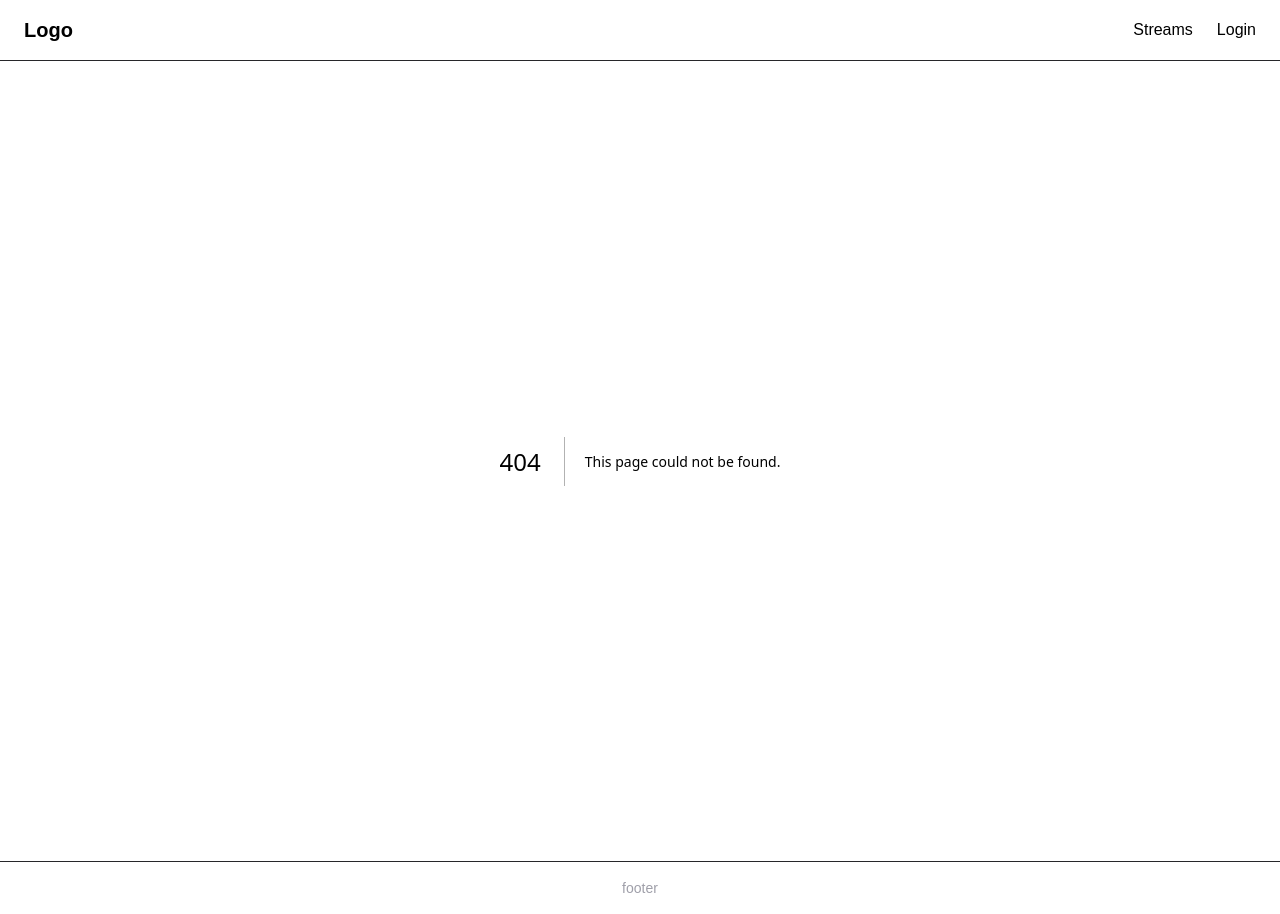
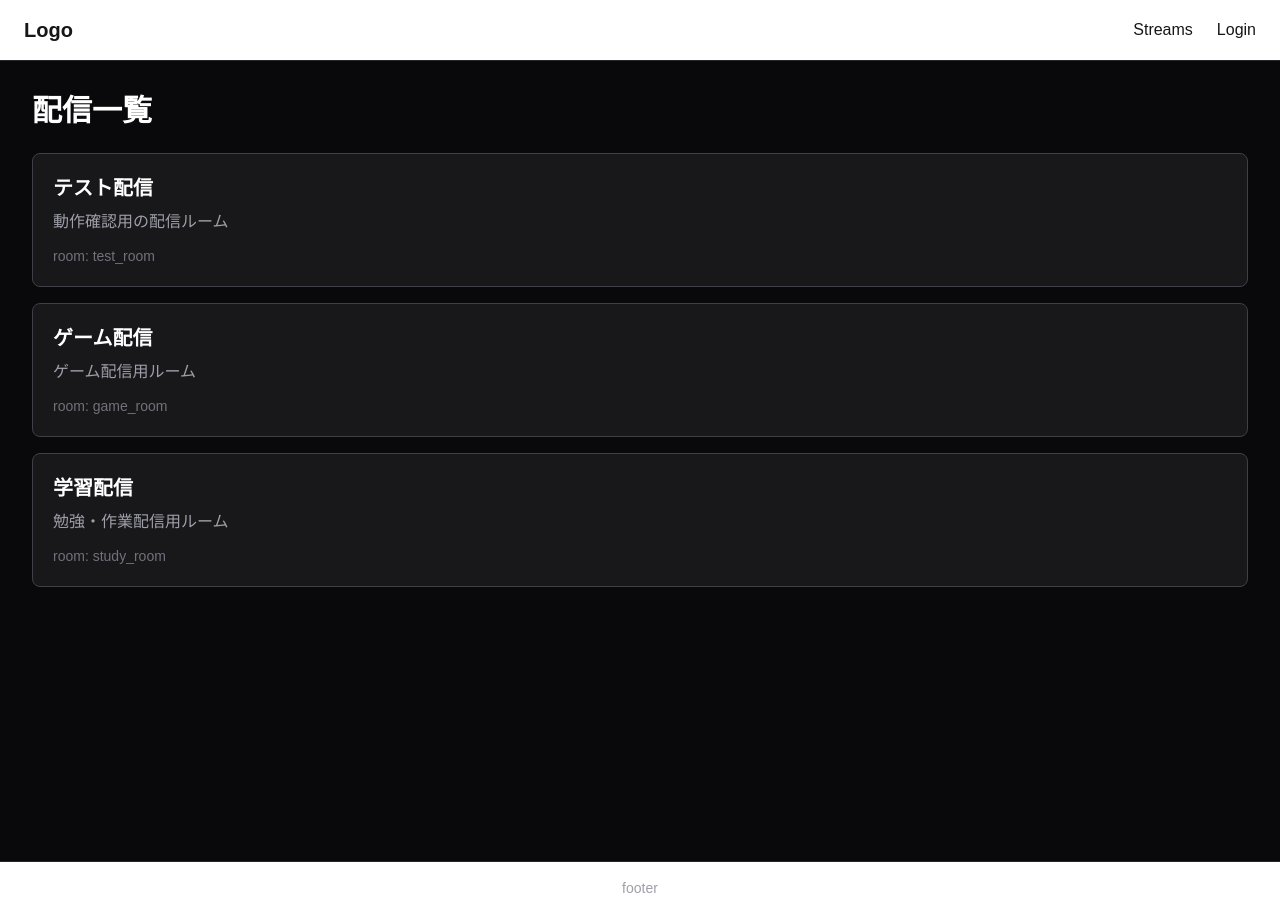
Before and after one commit to matsugeEX/stream_frontend, a Next.js app: page /streams in a window 1280 px wide. Before the commit this address had no page. Built offline with nearby package versions, Linux system fonts and the light colour scheme.

Commit message:
Update viewer count handling

```diff
--- a/app/page.tsx
+++ b/app/page.tsx
@@ -11,9 +11,10 @@ export default function Home() {
   const [input, setInput] = useState("");
   const [messages, setMessages] = useState<string[]>([]);
   const [isConnected, setIsConnected] = useState(false);
+  const [viewerCount, setViewerCount] = useState(0);
 
   useEffect(() => {
-    const socket = new WebSocket("ws://localhost:8000/ws/chat/");
+    const socket = new WebSocket("ws://localhost:8000/ws/chat/room1/");
     socketRef.current = socket;
 
     socket.onopen = () => {
@@ -22,8 +23,21 @@ export default function Home() {
     };
 
     socket.onmessage = (event) => {
-      const data: ChatMessage = JSON.parse(event.data);
-      setMessages((prev) => [...prev, data.message]);
+      console.log("received", event.data);
+
+      const data = JSON.parse(event.data);
+
+      if ("message" in data) {
+        setMessages((prev) => [...prev, data.message]);
+      }
+
+      if ("viewer_count" in data) {
+        setViewerCount(data.viewer_count);
+      }
+
+      if ("count" in data) {
+        setViewerCount(data.count);
+      }
     };
 
     socket.onerror = (event) => {
@@ -65,6 +79,10 @@ export default function Home() {
           status: {isConnected ? "connected" : "disconnected"}
         </p>
 
+        <p className="mb-4">
+          viewers: {viewerCount}
+        </p>
+
         <div className="flex gap-2 mb-6">
           <input
             value={input}
--- /dev/null
+++ b/app/streams/[roomName]/StreamRoomClient.tsx
@@ -0,0 +1,98 @@
+"use client";
+
+import { useEffect, useRef, useState } from "react";
+
+type Props = {
+  roomName: string;
+};
+
+type ChatMessage = {
+  message: string;
+};
+
+export default function StreamRoomClient({ roomName }: Props) {
+  const [message, setMessage] = useState("");
+  const [messages, setMessages] = useState<ChatMessage[]>([]);
+  const socketRef = useRef<WebSocket | null>(null);
+  const [viewerCount, setViewerCount] = useState(0);
+
+  useEffect(() => {
+    const socket = new WebSocket(
+      `ws://localhost:8000/ws/chat/${roomName}/`
+    );
+
+    socketRef.current = socket;
+
+    socket.onmessage = (event) => {
+    const data = JSON.parse(event.data);
+
+    if (data.type === "chat") {
+    setMessages((prev) => [
+        ...prev,
+        {
+        message: data.message,
+        },
+    ]);
+    }
+
+    if (data.type === "viewer_count") {
+    setViewerCount(data.count);
+    }
+    };
+
+    return () => {
+      socket.close();
+    };
+  }, [roomName]);
+
+  const sendMessage = () => {
+    if (!message.trim()) return;
+    if (!socketRef.current) return;
+
+    socketRef.current.send(
+      JSON.stringify({
+        message,
+      })
+    );
+
+    setMessage("");
+  };
+
+  return (
+    <main className="min-h-screen bg-zinc-950 text-white p-8">
+      <h1 className="text-3xl font-bold mb-6">
+        Room: {roomName}
+      </h1>
+      <p className="text-zinc-400">
+        視聴者数: {viewerCount}
+      </p>
+
+      <div className="mb-4 space-y-2">
+        {messages.map((item, index) => (
+          <div
+            key={index}
+            className="rounded bg-zinc-800 p-3"
+          >
+            {item.message}
+          </div>
+        ))}
+      </div>
+
+      <div className="flex gap-2">
+        <input
+          value={message}
+          onChange={(e) => setMessage(e.target.value)}
+          className="flex-1 rounded bg-white px-3 py-2 text-black"
+          placeholder="メッセージを入力"
+        />
+
+        <button
+          onClick={sendMessage}
+          className="rounded bg-blue-600 px-4 py-2"
+        >
+          送信
+        </button>
+      </div>
+    </main>
+  );
+}
--- /dev/null
+++ b/app/streams/[roomName]/page.tsx
@@ -0,0 +1,13 @@
+import StreamRoomClient from "./StreamRoomClient";
+
+type Props = {
+  params: Promise<{
+    roomName: string;
+  }>;
+};
+
+export default async function StreamRoomPage({ params }: Props) {
+  const { roomName } = await params;
+
+  return <StreamRoomClient roomName={roomName} />;
+}
--- /dev/null
+++ b/app/streams/page.tsx
@@ -0,0 +1,43 @@
+import Link from "next/link";
+
+const rooms = [
+  {
+    name: "test_room",
+    title: "テスト配信",
+    description: "動作確認用の配信ルーム",
+  },
+  {
+    name: "game_room",
+    title: "ゲーム配信",
+    description: "ゲーム配信用ルーム",
+  },
+  {
+    name: "study_room",
+    title: "学習配信",
+    description: "勉強・作業配信用ルーム",
+  },
+];
+
+export default function StreamsPage() {
+  return (
+    <main className="min-h-screen bg-zinc-950 text-white p-8">
+      <h1 className="text-3xl font-bold mb-6">配信一覧</h1>
+
+      <div className="grid gap-4">
+        {rooms.map((room) => (
+          <Link
+            key={room.name}
+            href={`/streams/${room.name}`}
+            className="block rounded-lg border border-zinc-700 bg-zinc-900 p-5 hover:bg-zinc-800"
+          >
+            <h2 className="text-xl font-semibold">{room.title}</h2>
+            <p className="text-zinc-400 mt-2">{room.description}</p>
+            <p className="text-sm text-zinc-500 mt-3">
+              room: {room.name}
+            </p>
+          </Link>
+        ))}
+      </div>
+    </main>
+  );
+}
```
